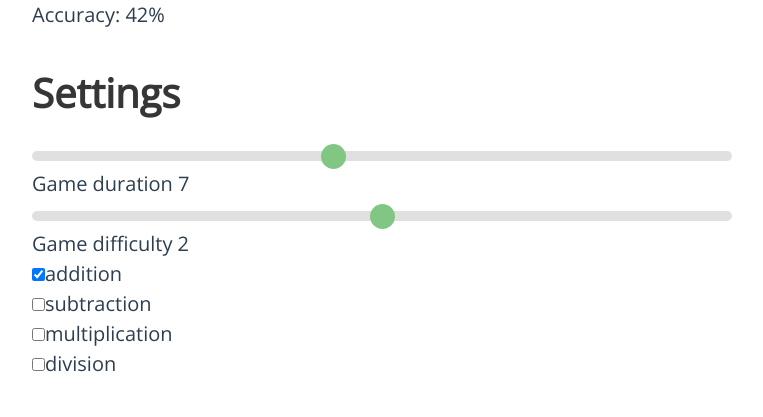
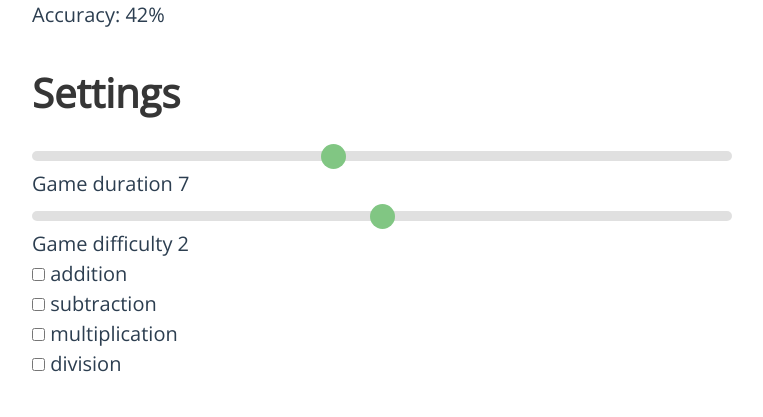
Before and after one commit to snikiforov4/mental-arithmetic-app, a Vue app: page / in a window 1280 px wide. Shown: the part 131-548 px from the top of the page, without its empty margins (258-1021 px from the left). Built offline with nearby package versions, Linux system fonts and the light colour scheme.

Commit message:
Extract operations checkbox area to separate component

```diff
--- /dev/null
+++ b/src/components/CheckedList.vue
@@ -0,0 +1,28 @@
+<template>
+  <div>
+    <template v-for="value in values">
+      <label>
+        <input type="checkbox" :value="value" v-model="chosenOperations">
+        {{ value }}
+      </label>
+      <br>
+    </template>
+  </div>
+</template>
+
+<script>
+  export default {
+    name: 'CheckedList',
+    props: {
+      values: {
+        type: Array,
+        required: true,
+      }
+    },
+    data() {
+      return {
+        chosenOperations: [],
+      }
+    }
+  }
+</script>
--- a/src/components/GameSettings.vue
+++ b/src/components/GameSettings.vue
@@ -1,35 +1,25 @@
 <template>
-  <div class="settings is-size-5 has-text-left">
+  <div class="settings content is-size-5 has-text-left">
     <h2 class="title is-2">Settings</h2>
     <input type="range" min="1" max="15" class="slider" v-model="duration" id="duration">
     <label for="duration">Game duration {{ duration }}</label>
     <input type="range" min="1" max="3" class="slider" v-model="difficulty" id="difficulty">
     <label for="difficulty">Game difficulty {{ difficulty }}</label>
-    <div>
-      <input type="checkbox" id="addition" value="addition" v-model="operations">
-      <label for="addition">addition</label>
-      <br>
-      <input type="checkbox" id="subtraction" value="subtraction" v-model="operations">
-      <label for="subtraction">subtraction</label>
-      <br>
-      <input type="checkbox" id="multiplication" value="multiplication" v-model="operations">
-      <label for="multiplication">multiplication</label>
-      <br>
-      <input type="checkbox" id="division" value="division" v-model="operations">
-      <label for="division">division</label>
-      <br>
-    </div>
+    <CheckedList :values="operations"/>
   </div>
 </template>
 
 <script>
+  import CheckedList from "./CheckedList";
+
   export default {
     name: 'GameSettings',
+    components: {CheckedList},
     data() {
       return {
         duration: 7,
         difficulty: 2,
-        operations: ['addition'],
+        operations: ['addition', 'subtraction', 'multiplication', 'division'],
       }
     },
   };
```
